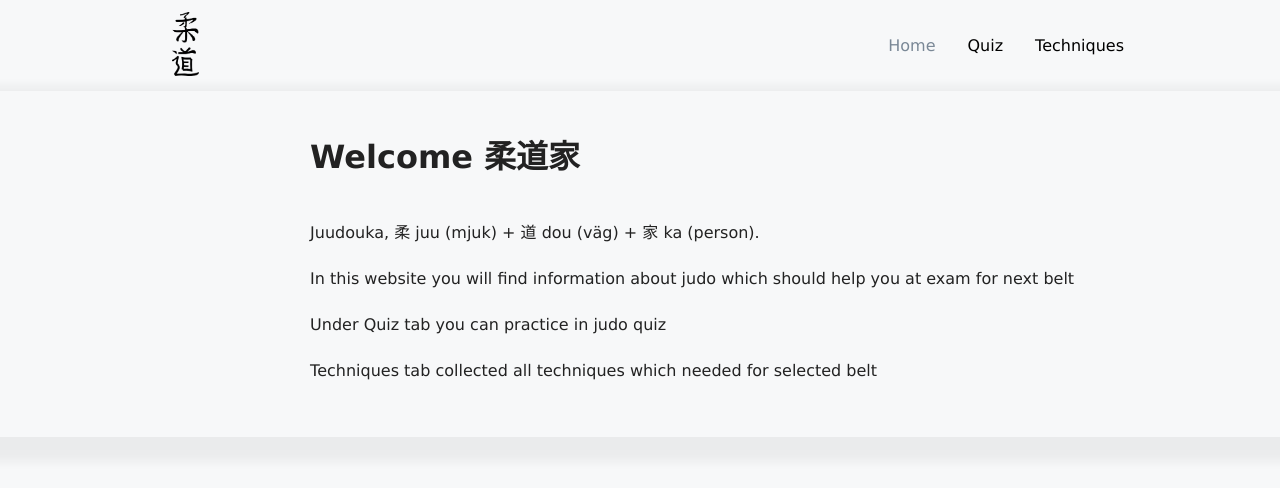
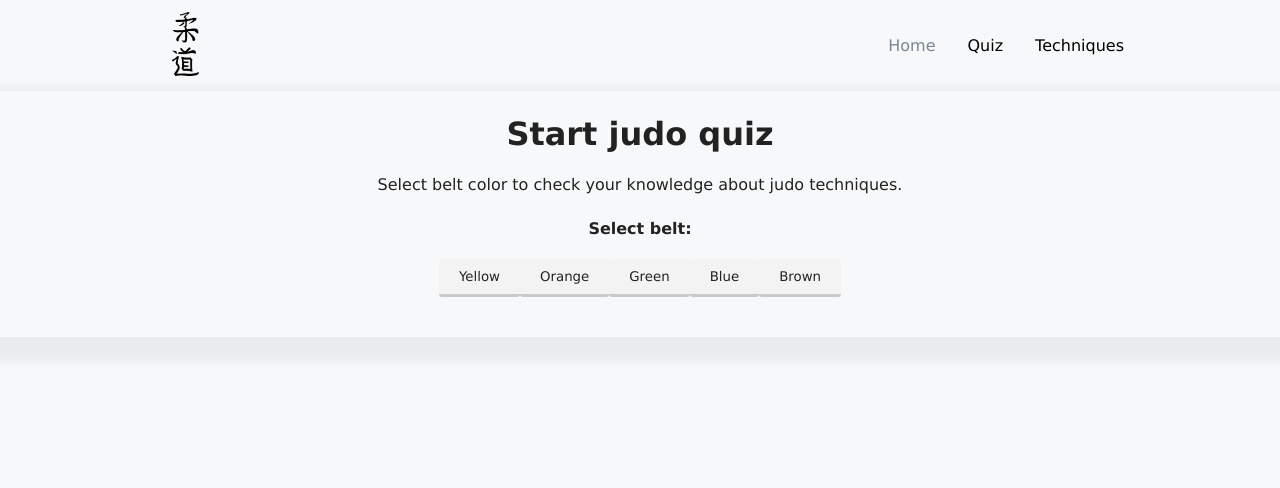
Before and after one commit to alexyak1/JudoTest, a React (Create React App) app: page / in a window 1280 px wide. Shown: the top 488 px of the page. Built offline with nearby package versions, Linux system fonts and the light colour scheme.

Commit message:
quiz as a home page

```diff
--- a/src/App.js
+++ b/src/App.js
@@ -12,7 +12,8 @@
     <Router>
       <Navbar />
       <Routes>
-        <Route path="/" element={<Home />} />
+        <Route path="/" element={<Quiz />} />
+        <Route path="/home" element={<Home />} />
         <Route path="/quiz" element={<Quiz />} />
         <Route path="/techniques" element={<Techniques />} />
       </Routes>
```
